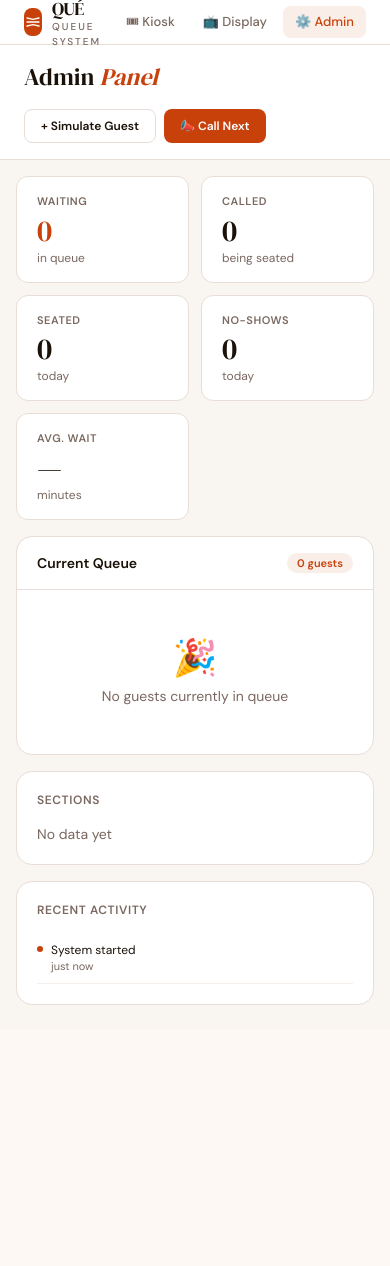
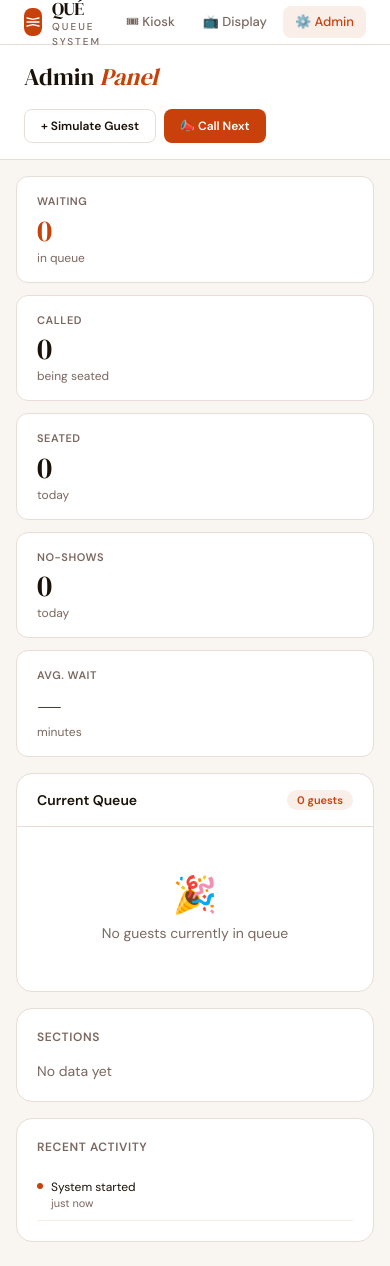
Before and after one commit to wilfredo-domanico-jr/restaurant-queing-system, a Next.js app in the folder front-end/: page /admin in a window 390 px wide. Before the commit the page ends 1029 px from the top, so only its background shows below. Built offline with nearby package versions, Linux system fonts and the light colour scheme.

Commit message:
Create Admin Page components

```diff
--- a/front-end/app/admin/page.tsx
+++ b/front-end/app/admin/page.tsx
@@ -1,4 +1,9 @@
 "use client";
+
+import CurrentQueue from "@/src/components/admin/CurrentQueue";
+import Header from "@/src/components/admin/Header";
+import Sidebar from "@/src/components/admin/Sidebar";
+import StatsCard from "@/src/components/admin/StatCard";
 
 export default function Admin() {
   function simulateJoin() {
@@ -9,118 +14,36 @@ export default function Admin() {
     console.log("Call next clicked");
   }
 
+  const stats = [
+    { label: "Waiting", value: "0", sub: "in queue", highlight: true },
+    { label: "Called", value: "0", sub: "being seated" },
+    { label: "Seated", value: "0", sub: "today" },
+    { label: "No-shows", value: "0", sub: "today" },
+    { label: "Avg. Wait", value: "—", sub: "minutes" },
+  ];
+
   return (
     <div className="min-h-[calc(100vh-56px)] bg-[#F9F5F1]">
       {/* HEADER */}
-      <div className="bg-white border-b border-border py-4 px-6 flex items-center justify-between gap-4 flex-wrap">
-        <div className="font-serif text-2xl text-text">
-          Admin <span className="text-brand italic">Panel</span>
-        </div>
+      <Header simulateJoin={simulateJoin} callNext={callNext} />
 
-        <div className="flex gap-2 flex-wrap">
-          <button
-            onClick={simulateJoin}
-            className="bg-white text-text border border-border px-4 py-2 rounded-lg text-xs font-semibold hover:bg-[#F5EDE8] hover:border-brand-mid hover:text-brand"
-          >
-            + Simulate Guest
-          </button>
-
-          <button
-            onClick={callNext}
-            className="bg-brand text-white px-4 py-2 rounded-lg text-xs font-semibold hover:bg-brand-dark"
-          >
-            📣 Call Next
-          </button>
-        </div>
+      {/* STATS */}
+      <div className="grid grid-cols-1 sm:grid-cols-2 lg:grid-cols-5 gap-3 p-4 sm:p-6">
+        {stats.map((item, index) => (
+          <StatsCard
+            key={index}
+            label={item.label}
+            value={item.value}
+            sub={item.sub}
+            highlight={item.highlight}
+          />
+        ))}
       </div>
 
-      {/* STATS */}
-      <div className="grid grid-cols-[repeat(auto-fit,minmax(140px,1fr))] gap-3 p-4 sm:p-6">
-        <Stat label="Waiting" value="0" sub="in queue" highlight />
-        <Stat label="Called" value="0" sub="being seated" />
-        <Stat label="Seated" value="0" sub="today" />
-        <Stat label="No-shows" value="0" sub="today" />
-        <Stat label="Avg. Wait" value="—" sub="minutes" />
-      </div>
-
-      {/* MAIN CONTENT */}
-      <div className="grid grid-cols-1 md:grid-cols-[1fr_320px] gap-0 px-4 sm:px-6 pb-6">
-        {/* TABLE */}
-        <div>
-          <div className="bg-white border border-border rounded-2xl overflow-hidden">
-            {/* TABLE HEADER */}
-            <div className="p-4 px-5 border-b border-border flex items-center justify-between">
-              <div className="font-semibold text-sm text-text">
-                Current Queue
-              </div>
-              <div className="bg-brand-light text-brand text-[11px] font-bold px-2.5 py-0.5 rounded-full">
-                0 guests
-              </div>
-            </div>
-
-            {/* EMPTY STATE */}
-            <div className="p-12 text-center text-text-muted text-sm">
-              <div className="text-4xl mb-2">🎉</div>
-              No guests currently in queue
-            </div>
-          </div>
-        </div>
-
-        {/* SIDEBAR */}
-        <div className="pl-0 md:pl-5 pt-4 md:pt-0 flex flex-col gap-4">
-          <div className="bg-white border border-border rounded-2xl p-5">
-            <div className="text-xs font-bold text-text-muted uppercase tracking-wider mb-4">
-              Sections
-            </div>
-            <div className="text-sm text-text-muted">No data yet</div>
-          </div>
-
-          <div className="bg-white border border-border rounded-2xl p-5">
-            <div className="text-xs font-bold text-text-muted uppercase tracking-wider mb-4">
-              Recent Activity
-            </div>
-
-            <div className="py-2 border-b border-[#F5EDE8] flex gap-2 items-start">
-              <div className="w-1.5 h-1.5 rounded-full mt-1 bg-brand"></div>
-              <div>
-                <div className="text-xs text-text">System started</div>
-                <div className="text-[11px] text-text-muted">just now</div>
-              </div>
-            </div>
-          </div>
-        </div>
+      <div className="grid grid-cols-1 md:grid-cols-5 gap-0 px-4 sm:px-6 pb-6">
+        <CurrentQueue />
+        <Sidebar />
       </div>
     </div>
   );
 }
-
-/* Small reusable component */
-function Stat({
-  label,
-  value,
-  sub,
-  highlight = false,
-}: {
-  label: string;
-  value: string;
-  sub: string;
-  highlight?: boolean;
-}) {
-  return (
-    <div className="bg-white border border-border rounded-xl p-4 px-5">
-      <div className="text-[11px] text-text-muted font-semibold uppercase tracking-wider mb-1.5">
-        {label}
-      </div>
-
-      <div
-        className={`font-serif text-3xl leading-none ${
-          highlight ? "text-brand" : "text-text"
-        }`}
-      >
-        {value}
-      </div>
-
-      <div className="text-xs text-text-muted mt-1">{sub}</div>
-    </div>
-  );
-}
--- /dev/null
+++ b/front-end/src/components/admin/CurrentQueue.tsx
@@ -0,0 +1,21 @@
+export default function CurrentQueue() {
+  return (
+    <div className="col-span-4">
+      <div className="bg-white border border-border rounded-2xl overflow-hidden">
+        {/* TABLE HEADER */}
+        <div className="p-4 px-5 border-b border-border flex items-center justify-between">
+          <div className="font-semibold text-sm text-text">Current Queue</div>
+          <div className="bg-brand-light text-brand text-[11px] font-bold px-2.5 py-0.5 rounded-full">
+            0 guests
+          </div>
+        </div>
+
+        {/* EMPTY STATE */}
+        <div className="p-12 text-center text-text-muted text-sm">
+          <div className="text-4xl mb-2">🎉</div>
+          No guests currently in queue
+        </div>
+      </div>
+    </div>
+  );
+}
--- /dev/null
+++ b/front-end/src/components/admin/Header.tsx
@@ -0,0 +1,31 @@
+"use client";
+
+type HeaderProps = {
+  simulateJoin: () => void;
+  callNext: () => void;
+};
+export default function Header({ simulateJoin, callNext }: HeaderProps) {
+  return (
+    <div className="bg-white border-b border-border py-4 px-6 flex items-center justify-between gap-4 flex-wrap">
+      <div className="font-serif text-2xl text-text">
+        Admin <span className="text-brand italic">Panel</span>
+      </div>
+
+      <div className="flex gap-2 flex-wrap">
+        <button
+          onClick={simulateJoin}
+          className="bg-white text-text border border-border px-4 py-2 rounded-lg text-xs font-semibold hover:bg-[#F5EDE8] hover:border-brand-mid hover:text-brand cursor-pointer"
+        >
+          + Simulate Guest
+        </button>
+
+        <button
+          onClick={callNext}
+          className="bg-brand text-white px-4 py-2 rounded-lg text-xs font-semibold hover:bg-brand-dark  cursor-pointer"
+        >
+          📣 Call Next
+        </button>
+      </div>
+    </div>
+  );
+}
--- /dev/null
+++ b/front-end/src/components/admin/Sidebar.tsx
@@ -0,0 +1,26 @@
+export default function Sidebar() {
+  return (
+    <div className="col-span-1 pl-0 md:pl-5 pt-4 md:pt-0 flex flex-col gap-4">
+      <div className="bg-white border border-border rounded-2xl p-5">
+        <div className="text-xs font-bold text-text-muted uppercase tracking-wider mb-4">
+          Sections
+        </div>
+        <div className="text-sm text-text-muted">No data yet</div>
+      </div>
+
+      <div className="bg-white border border-border rounded-2xl p-5">
+        <div className="text-xs font-bold text-text-muted uppercase tracking-wider mb-4">
+          Recent Activity
+        </div>
+
+        <div className="py-2 border-b border-[#F5EDE8] flex gap-2 items-start">
+          <div className="w-1.5 h-1.5 rounded-full mt-1 bg-brand"></div>
+          <div>
+            <div className="text-xs text-text">System started</div>
+            <div className="text-[11px] text-text-muted">just now</div>
+          </div>
+        </div>
+      </div>
+    </div>
+  );
+}
--- /dev/null
+++ b/front-end/src/components/admin/StatCard.tsx
@@ -0,0 +1,33 @@
+"use client";
+
+type StatCardProps = {
+  label: string;
+  value: string;
+  sub: string;
+  highlight?: boolean;
+};
+export default function StatsCard({
+  label,
+  value,
+  sub,
+  highlight = false,
+}: StatCardProps) {
+
+  return (
+    <div className="bg-white border border-border rounded-xl p-4 px-5">
+      <div className="text-[11px] text-text-muted font-semibold uppercase tracking-wider mb-1.5">
+        {label}
+      </div>
+
+      <div
+        className={`font-serif text-3xl leading-none ${
+          highlight ? "text-brand" : "text-text"
+        }`}
+      >
+        {value}
+      </div>
+
+      <div className="text-xs text-text-muted mt-1">{sub}</div>
+    </div>
+  );
+}
```
